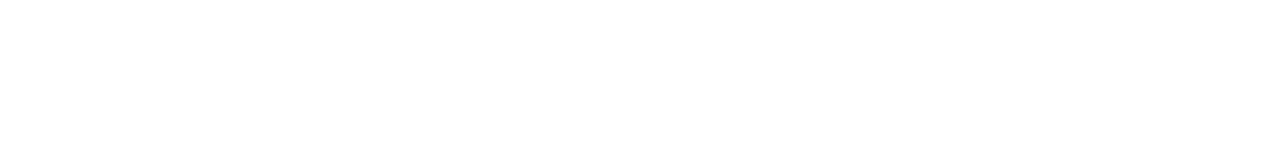
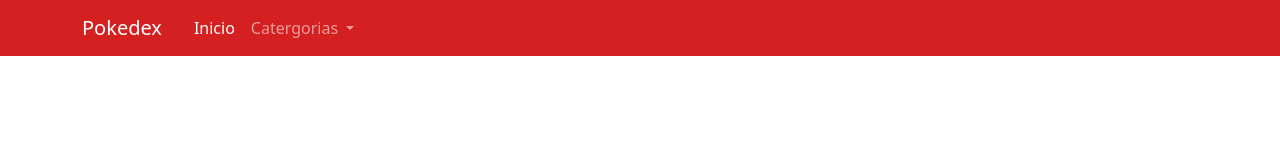
Before and after one commit to JoacoCortes98/pokedex, a plain HTML site: page index.html in a window 1280 px wide. Drawn offline with nearby package versions, Linux system fonts and the light colour scheme.

Commit message:
terminando el boton dropdown de Categorias

```diff
--- a/css/style.css
+++ b/css/style.css
@@ -0,0 +1,3 @@
+.colorNav {
+    background-color: rgb(212, 32, 32);
+}
--- a/index.html
+++ b/index.html
@@ -7,9 +7,10 @@
     <meta name="author" content="Joaquin Cortes Carbajo" />
     <meta
       name="description"
-      content="Todos los pokemons con todos los detalles"
+      content="Todo lo relacionado al mundo de pokedex"
     />
-    <meta name="keywords" content="pikachu, pokemones, etc" />
+    <meta name="keywords" content="pikachu, pokemon, etc" />
+
     <link
       href="https://cdn.jsdelivr.net/npm/bootstrap@5.2.0-beta1/dist/css/bootstrap.min.css"
       rel="stylesheet"
@@ -18,18 +19,38 @@
     />
     <link rel="stylesheet" href="css/style.css" />
     <title>Pokedex</title>
+  </head>
   <body>
     <header>
-        <nav>
-
-        </nav>
+      <nav class="navbar navbar-expand-lg navbar-dark colorNav">
+        <div class="container">
+          <a href="index.html" class="navbar-brand">Pokedex</a>
+          <button
+            type="button"
+            class="navbar-toggler"
+            data-bs-toggle="collapse"
+            data-bs-tarjet="#itemsNav"
+          >
+            <span class="navbar-toggler-icon"></span>
+          </button>
+          <div id="itemsNav" class="collapse navbar-collapse">
+            <ul class="navbar-nav ms-2">
+              <li class="nav-item">
+                <a href="index.html" class="nav-link active" aria-current="page"
+                  >Inicio</a
+                >
+              </li>
+              <li class="nav-item dropdown">
+                <a class="nav-link dropdown-toggle" href="categorias.html" id="navbarDropdown" role="button" data-bs-toggle="dropdown" aria-expanded="false">
+                  Catergorias
+                </a>
+            </ul>
+          </div>
+        </div>
+      </nav>
     </header>
-    <main>
-
-    </main>
-    <footer>
-
-    </footer>
+    <main></main>
+    <footer></footer>
     <script
       src="https://cdn.jsdelivr.net/npm/bootstrap@5.2.0-beta1/dist/js/bootstrap.bundle.min.js"
       integrity="sha384-pprn3073KE6tl6bjs2QrFaJGz5/SUsLqktiwsUTF55Jfv3qYSDhgCecCxMW52nD2"
```
Also changed, not shown: categorias.html (added).
